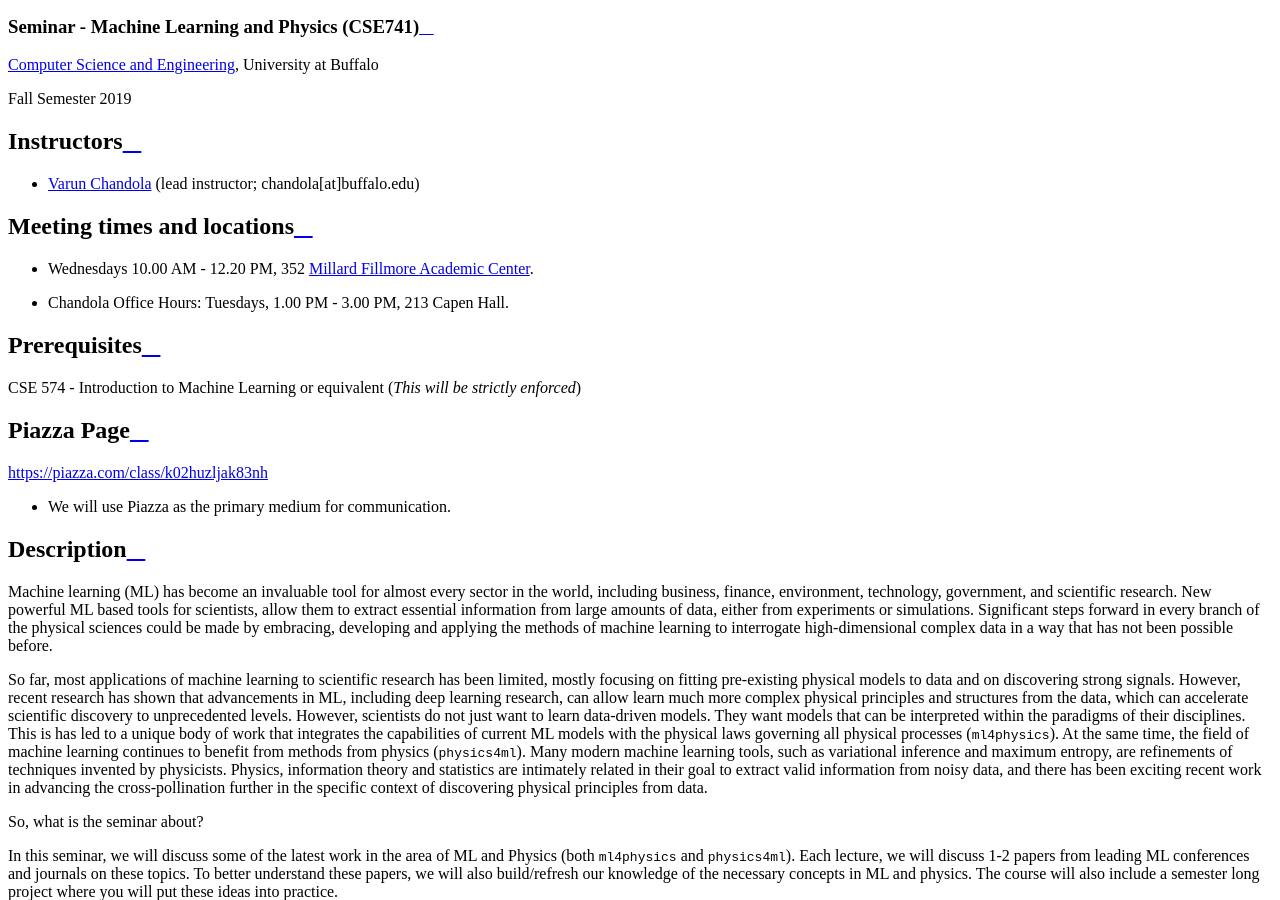
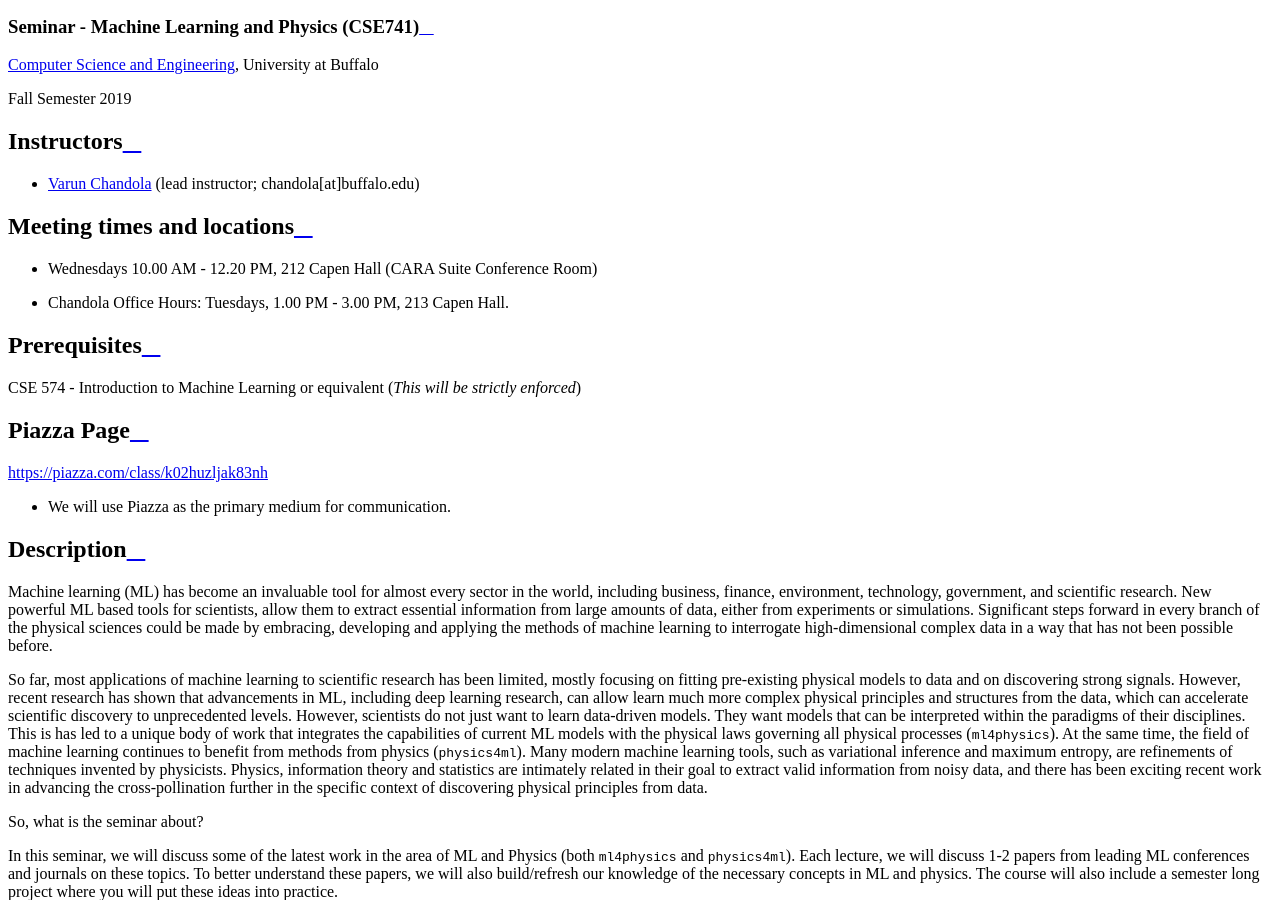
Before and after one commit to ubdsgroup/cse741-ub, a Sphinx documentation site: the page built from source/index.rst, in a window 1280 px wide and 900 px high, scrolled down 422 px. Built offline with Sphinx 7.4.7 and the Read the Docs theme 2.0.0, drawn with Linux system fonts in a browser that asks for light colours.

Commit message:
changing location

```diff
--- a/source/index.rst
+++ b/source/index.rst
@@ -28,7 +28,7 @@ Instructors
 
 Meeting times and locations
 ----------------------------
-* Wednesdays 10.00 AM - 12.20 PM, 352 `Millard Fillmore Academic Center <https://www.google.com/maps/place/Millard+Fillmore+Academic+Center/@43.0090895,-78.7843923,15z/data=!4m5!3m4!1s0x0:0xe55a279593a061ba!8m2!3d43.0090895!4d-78.7843923>`_.
+* Wednesdays 10.00 AM - 12.20 PM, 212 Capen Hall (CARA Suite Conference Room)
 * Chandola Office Hours: Tuesdays, 1.00 PM - 3.00 PM, 213 Capen Hall.
 
 Prerequisites
```
